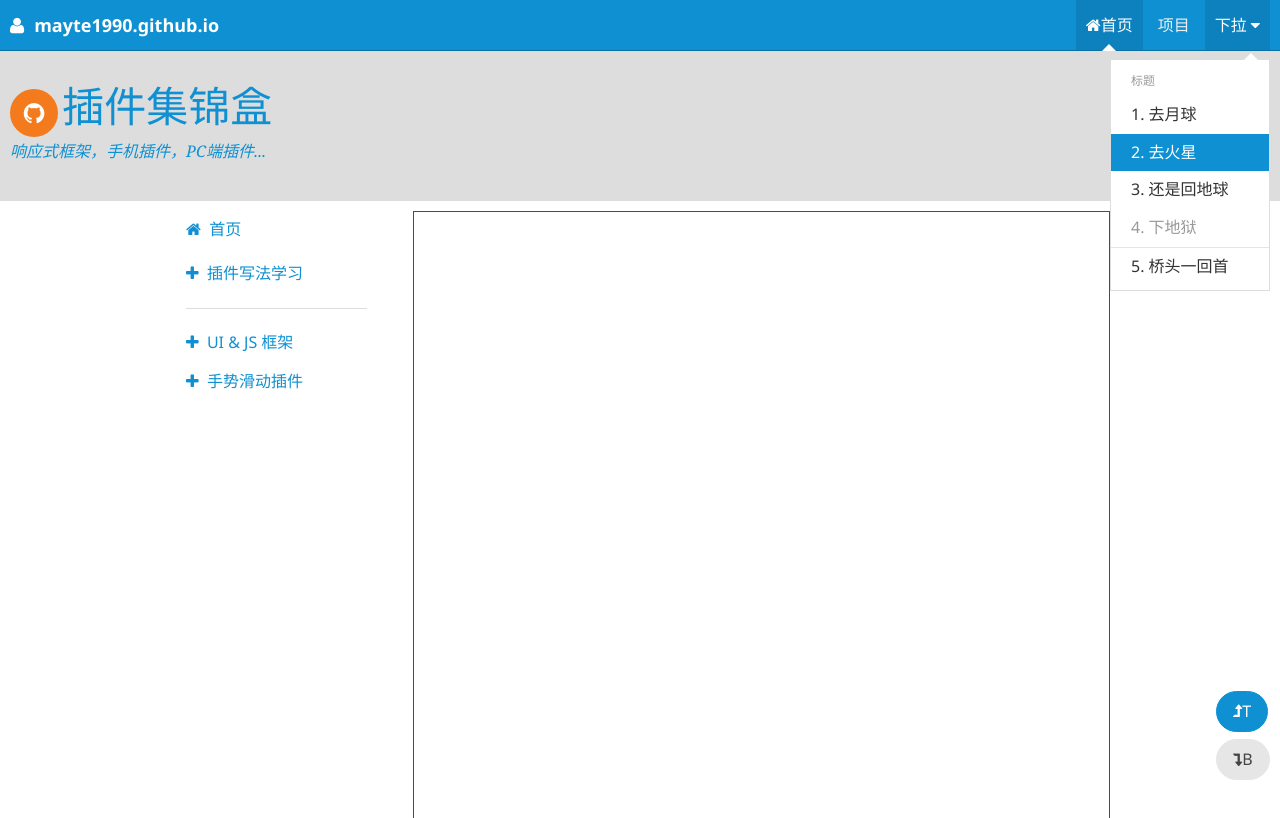
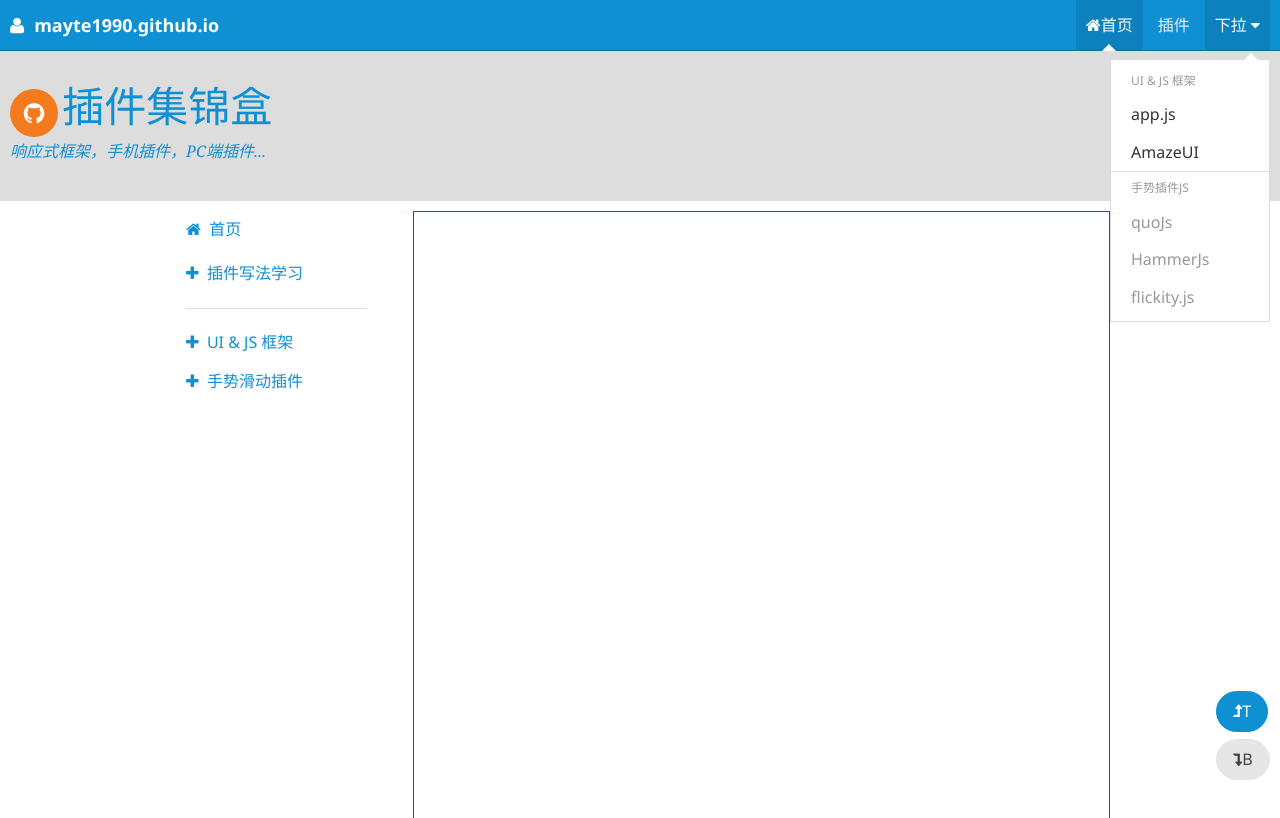
Before and after one commit to mayte1990/mayte1990.github.io, a plain HTML site: page index.html in a window 1280 px wide. Both pictures are taken after a click on the link "下拉". Shown: the top 818 px of the page. Drawn offline with Linux system fonts and the light colour scheme.

Commit message:
modify nav amazeui

```diff
--- a/index.html
+++ b/index.html
@@ -52,19 +52,20 @@
   <div class="am-collapse am-topbar-collapse" id="doc-topbar-collapse">
     <ul class="am-nav am-nav-pills am-topbar-nav am-topbar-right">
       <li class="am-active"><a href="#" class="am-icon-home">首页</a></li>
-      <li><a href="#">项目</a></li>
+      <li><a href="code.html">插件</a></li>
       <li class="am-dropdown" data-am-dropdown>
         <a class="am-dropdown-toggle" data-am-dropdown-toggle href="javascript:;" >
           下拉 <span class="am-icon-caret-down"></span>
         </a>
         <ul class="am-dropdown-content">
-          <li class="am-dropdown-header">标题</li>
-          <li><a href="#">1. 去月球</a></li>
-          <li class="am-active"><a href="#">2. 去火星</a></li>
-          <li><a href="#">3. 还是回地球</a></li>
-          <li class="am-disabled"><a href="#">4. 下地狱</a></li>
+          <li class="am-dropdown-header">UI & JS 框架</li>
+          <li><a href="appJs.html">app.js</a></li>
+          <li><a href="#">AmazeUI</a></li>
           <li class="am-divider"></li>
-          <li><a href="#">5. 桥头一回首</a></li>
+          <li class="am-dropdown-header">手势插件JS</li>
+          <li class="am-disabled"><a href="#">quoJs</a></li>
+          <li class="am-disabled"><a href="#">HammerJs</a></li>
+          <li class="am-disabled"><a href="#">flickity.js</a></li>
         </ul>
       </li>
     </ul>
```
